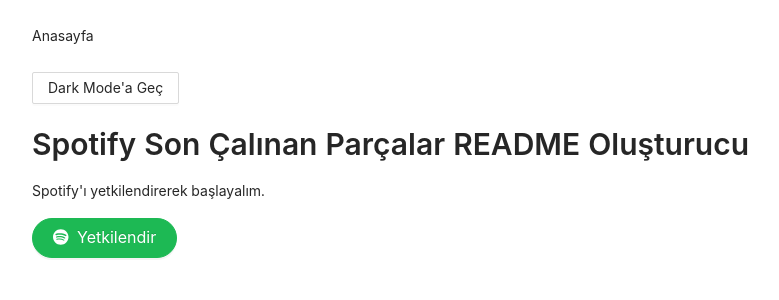
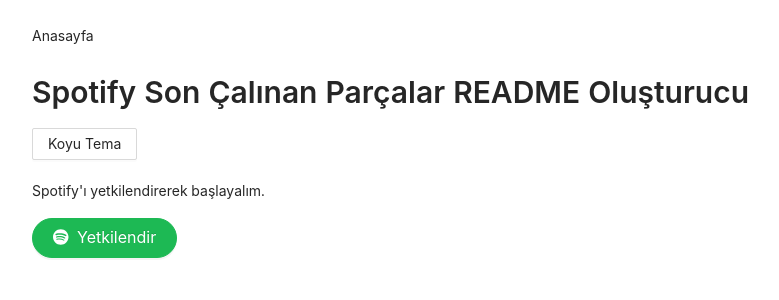
Before and after one commit to madtethys/spotify-son-dinlenenler, a Next.js app: page / in a window 1280 px wide. Shown: the top 300 px of the page, without its empty margins (128-907 px from the left). Built offline with nearby package versions, Linux system fonts and the light colour scheme; no server answers.

Commit message:
Koyu Tema Güncellemesi

```diff
--- a/pages/index.tsx
+++ b/pages/index.tsx
@@ -12,7 +12,7 @@ const { Text, Title } = Typography;
 export default function Home(): JSX.Element {
     const router = useRouter();
     const [currentUser, setCurrentUser] = useState<string | undefined>(undefined);
-    const [theme, setTheme] = useState<string>('light'); // Temayı yönetmek için bir state ekledik.
+    const [theme, setTheme] = useState<string>('light'); // Tema durumunu burada yönetiyoruz
     const error = router.query['error'];
 
     useEffect(() => {
@@ -21,24 +21,26 @@ export default function Home(): JSX.Element {
             setCurrentUser(user);
         }
 
-        // Sayfa yüklendiğinde mevcut temayı almak için
-        const currentTheme = document.documentElement.getAttribute('data-theme') || 'light';
-        setTheme(currentTheme);
+        // Tema durumunu güncelle
+        const savedTheme = localStorage.getItem('theme') || 'light';
+        setTheme(savedTheme);
+        document.documentElement.setAttribute('data-theme', savedTheme);
     }, []);
-
-    const handleThemeToggle = () => {
-        const newTheme = theme === 'light' ? 'dark' : 'light';
-        setTheme(newTheme);
-        document.documentElement.setAttribute('data-theme', newTheme); // Tema değişimini DOM'a yansıtıyoruz.
-    };
 
     const handleClearCreds = () => {
         Cookie.remove('spotifyuser');
         window.location.reload();
     };
 
+    const handleThemeToggle = () => {
+        const newTheme = theme === 'light' ? 'dark' : 'light';
+        setTheme(newTheme);
+        document.documentElement.setAttribute('data-theme', newTheme);
+        localStorage.setItem('theme', newTheme);
+    };
+
     return (
-        <div className={`container ${theme}`}>
+        <div className="container">
             <Head>
                 <title>Spotify Son Çalınan Parçalar README Oluşturucu</title>
                 <link rel="icon" href="/favicon.ico" />
@@ -48,13 +50,13 @@ export default function Home(): JSX.Element {
                 <Breadcrumb.Item href="/">Anasayfa</Breadcrumb.Item>
             </Breadcrumb>
 
-            <Button onClick={handleThemeToggle} style={{ marginBottom: '20px' }}>
-                {theme === 'light' ? 'Dark Mode\'a Geç' : 'Light Mode\'a Geç'}
-            </Button>
-
             <div>
                 <Title level={2}>Spotify Son Çalınan Parçalar README Oluşturucu</Title>
                 {error && <Alert message="Hata" description={error} type="error" style={{ marginBottom: 18 }} />}
+
+                <Button onClick={handleThemeToggle} style={{ marginBottom: 20 }}>
+                    {theme === 'light' ? 'Koyu Tema' : 'Açık Tema'}
+                </Button>
 
                 {!currentUser ? (
                     <Space className="vert-space" direction="vertical" size="middle">
@@ -63,8 +65,7 @@ export default function Home(): JSX.Element {
                     </Space>
                 ) : (
                     <Space className="vert-space" direction="vertical" size="middle">
-                        {/* Temayı MarkdownSnippet'e geçiyoruz */}
-                        <MarkdownSnippet username={currentUser} theme={theme} />
+                        <MarkdownSnippet username={currentUser} theme={theme} /> {/* Tema prop'u ekleyin */}
                         <SpotifyAuthButton clientId={ClientId} redirectUri={RedirectUri} label="Yeniden Yetkilendir" />
                         <Button type="link" danger onClick={handleClearCreds}>
                             Yerel kimlik bilgilerini temizle
```
